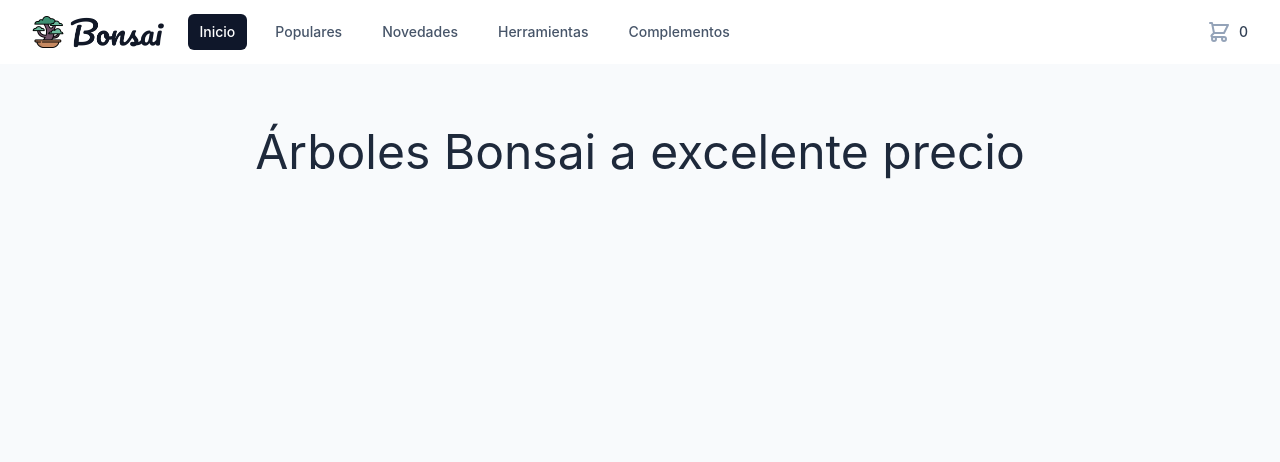
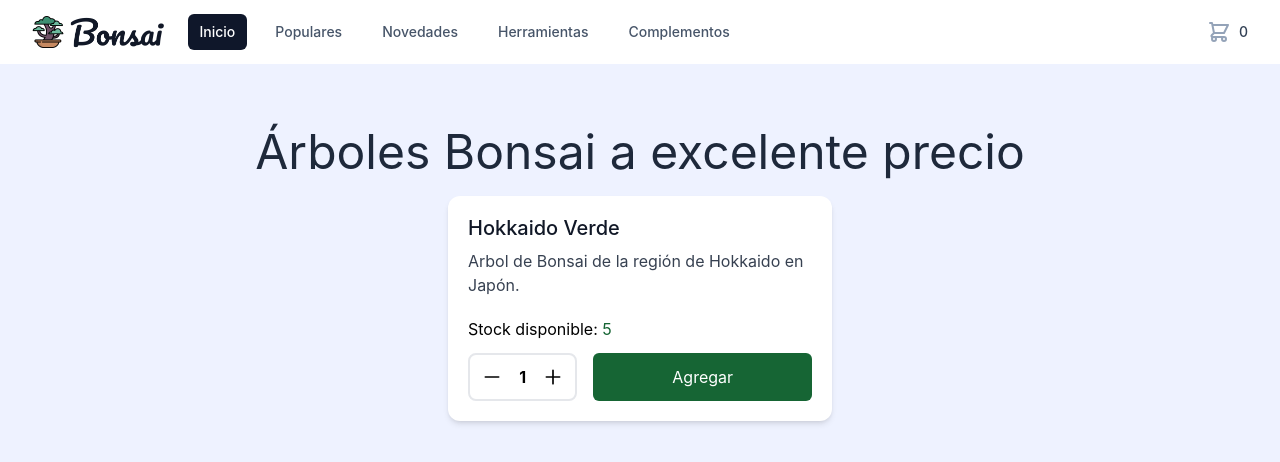
Before and after one commit to Pablo-gm/bonsai-gomez, a React (Create React App) app: page / in a window 1280 px wide. Shown: the top 462 px of the page. Built offline with nearby package versions, Linux system fonts and the light colour scheme.

Commit message:
Item Count

```diff
--- /dev/null
+++ b/src/components/ItemCount.js
@@ -0,0 +1,75 @@
+import React, { useState } from 'react'
+import { PlusIcon, MinusIcon } from '@heroicons/react/outline';
+
+function ItemCount({ stock, initial,  onAdd }) {
+
+    // if we want to have multiple "add product" clicks
+    const [localStock, setLocalStock] = useState(stock >= 0 ? stock : 0);
+
+    // track how many pieces the user wants
+    const [count, setCount] = useState(initial >= 0 ? initial : 0);
+
+
+    function removeCount(){
+        console.log("remove");
+        if(count - 1 >= 0){
+            setCount(count - 1);
+        }
+    }
+
+
+    function addCount(){
+        console.log("add");
+        if(count + 1 <= localStock){
+            setCount(count + 1);
+        }
+    }
+
+    return (
+        <>
+        <div className="flex items-center justify-center px-4">
+            <div className="max-w-sm overflow-hidden rounded-xl bg-white shadow-md duration-200 hover:shadow-xl">
+            <div className="p-5">
+                <h5 className="text-gray-900 text-xl leading-tight font-medium mb-2">Hokkaido Verde</h5>
+                <p className="text-medium mb-5 text-gray-700">Arbol de Bonsai de la región de Hokkaido en Japón.</p>
+                <div className="mb-3">
+                    Stock disponible: <span className="text-green-800">{localStock}</span>
+                </div>
+                <div className="flex flex-row gap-4">
+                    <div className="basis-1/3">
+                        <div className="flex w-full items-center justify-between rounded-lg border-solid border-2 border-indigo-60">
+                        <button
+                            type="button"
+                            onClick={removeCount}
+                            className="p-3 w-11 transition-all duration-300 hover:opacity-50"
+                        >
+                            <MinusIcon/>
+                        </button>
+                        <span className="font-bold">{count}</span>
+                        <button
+                            type="button"
+                            onClick={addCount}
+                            className="p-3 w-11 transition-all duration-300 hover:opacity-50"
+                        >
+                            <PlusIcon/>
+                        </button>
+                        </div>
+                    </div>
+                    <div className="basis-2/3">
+                        <button
+                        type="button"
+                        onClick={onAdd}
+                        className="w-full text-base text-medium rounded-md bg-green-800 py-3 text-white hover:bg-green-600 hover:shadow-md duration-75"
+                        >
+                            Agregar
+                        </button>
+                    </div>
+                </div>
+            </div>
+            </div>
+        </div>
+        </>
+    )
+}
+
+export default ItemCount
--- a/src/components/ItemListContainer.js
+++ b/src/components/ItemListContainer.js
@@ -1,8 +1,20 @@
-import React from 'react'
+import React, { useState } from 'react'
+import ItemCount from './ItemCount';
 
 function ItemListContainer(props) {
+
+  const [showAlert, setShowAlert] = useState(false);
+
+  function handleOnAdd(){
+    setShowAlert(true);
+  }
+
   return (
-    <h1 className="text-center text-5xl mt-16 text-slate-800">{props.greeting}</h1>
+    <>
+      <h1 className="text-center text-5xl mt-16 text-slate-800 mb-5">{props.greeting}</h1>
+      <ItemCount stock={5} initial={1} onAdd={handleOnAdd} />
+      {showAlert &&  <div className=" w-80 mt-3 bg-green-100 rounded-lg py-5 px-6 mb-4 text-base text-green-700 mb-3" role="alert">Se agregó</div>}
+    </>
   )
 }
 
--- a/src/index.css
+++ b/src/index.css
@@ -9,7 +9,7 @@ body {
     sans-serif;
   -webkit-font-smoothing: antialiased;
   -moz-osx-font-smoothing: grayscale;
-  background-color: #F8FAFC;
+  background-color: rgb(238 242 255 /1);
 }
 
 code {
```
